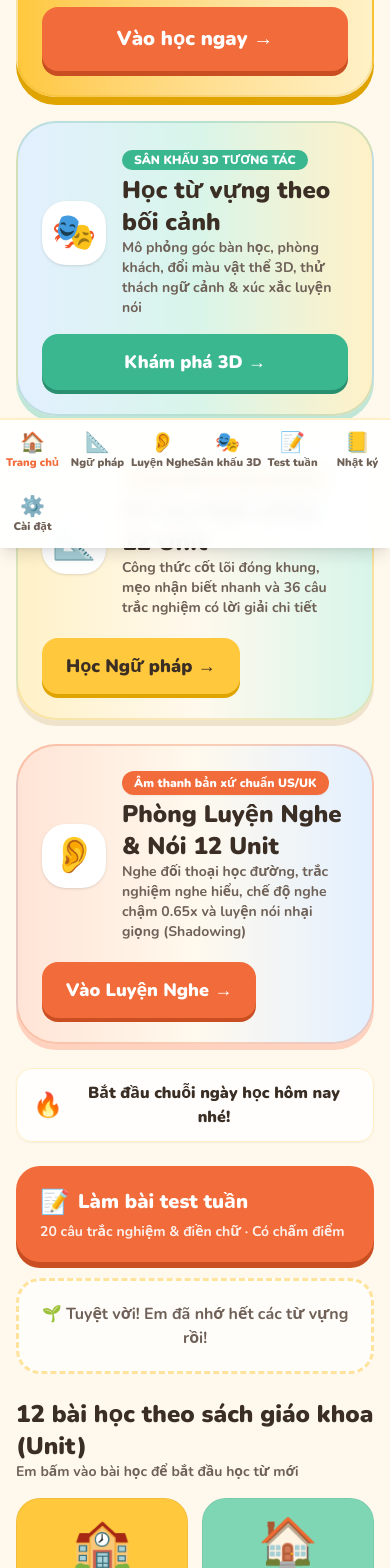
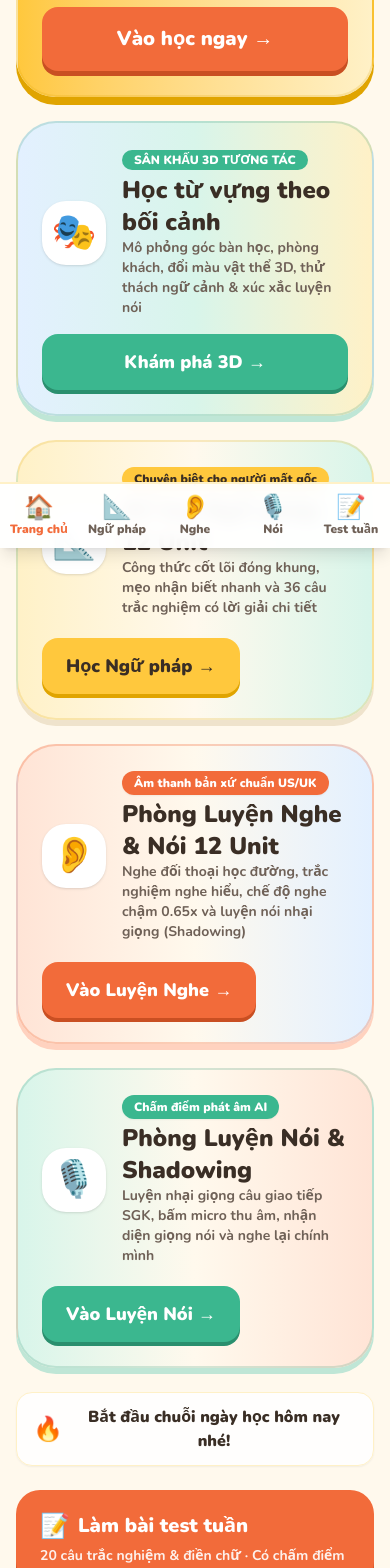
Before and after one commit to nghiatnhcmue/English-kid, a React (Vite) app: page / in a window 390 px wide. Shown: the part 296-1864 px from the top of the page. Built offline with nearby package versions, Linux system fonts and the light colour scheme.

Commit message:
feat: add dedicated Speaking & Shadowing Studio page, navbar link, and homepage banner

```diff
--- a/src/App.jsx
+++ b/src/App.jsx
@@ -15,11 +15,13 @@ import SettingsPage from './pages/SettingsPage.jsx';
 import TeacherPage from './pages/TeacherPage.jsx';
 import GrammarPage from './pages/GrammarPage.jsx';
 import ListeningPage from './pages/ListeningPage.jsx';
+import SpeakingPage from './pages/SpeakingPage.jsx';
 
 const NAV = [
   { to: '/', label: t.nav.home, icon: '🏠', end: true },
   { to: '/grammar', label: 'Ngữ pháp', icon: '📐' },
   { to: '/listening', label: 'Luyện Nghe', icon: '👂' },
+  { to: '/speaking', label: 'Luyện Nói', icon: '🎙️' },
   { to: '/unit/1/stage', label: t.nav.stage, icon: '🎭' },
   { to: '/test', label: t.nav.test, icon: '📝' },
   { to: '/journal', label: t.nav.journal, icon: '📒' },
@@ -146,26 +148,34 @@ function TopNavBar() {
   );
 }
 
+const MOBILE_NAV = [
+  { to: '/', label: 'Trang chủ', icon: '🏠', end: true },
+  { to: '/grammar', label: 'Ngữ pháp', icon: '📐' },
+  { to: '/listening', label: 'Nghe', icon: '👂' },
+  { to: '/speaking', label: 'Nói', icon: '🎙️' },
+  { to: '/test', label: 'Test tuần', icon: '📝' },
+];
+
 function BottomNav() {
   return (
     <nav
       className="no-print md:hidden fixed inset-x-0 bottom-0 z-30 border-t-2 border-banana-soft bg-white/95 pb-[env(safe-area-inset-bottom)] shadow-lg backdrop-blur"
       aria-label="Điều hướng điện thoại"
     >
-      <ul className="mx-auto grid max-w-lg grid-cols-6">
-        {NAV.map((item) => (
+      <ul className="mx-auto grid max-w-lg grid-cols-5">
+        {MOBILE_NAV.map((item) => (
           <li key={item.to}>
             <NavLink
               to={item.to}
               end={item.end}
               onClick={() => playSfx('click')}
               className={({ isActive }) =>
-                `flex min-h-16 flex-col items-center justify-center gap-0.5 text-[11px] font-black transition-colors ${
+                `flex min-h-16 flex-col items-center justify-center gap-0.5 text-xs font-black transition-colors ${
                   isActive ? 'text-peach' : 'text-ink-soft'
                 }`
               }
             >
-              <span className="text-xl leading-none" aria-hidden>
+              <span className="text-2xl leading-none" aria-hidden>
                 {item.icon}
               </span>
               <span className="whitespace-nowrap">{item.label}</span>
@@ -194,6 +204,7 @@ export default function App() {
               <Route path="/" element={<HomePage />} />
               <Route path="/grammar" element={<Fresh component={GrammarPage} />} />
               <Route path="/listening" element={<Fresh component={ListeningPage} />} />
+              <Route path="/speaking" element={<Fresh component={SpeakingPage} />} />
               <Route path="/unit/:unitId" element={<UnitPage />} />
               <Route path="/unit/:unitId/stage/:sceneId?" element={<Fresh component={StagePage} />} />
               <Route path="/unit/:unitId/:mode" element={<Fresh component={PracticePage} />} />
--- a/src/components/stations/ShadowingStation.jsx
+++ b/src/components/stations/ShadowingStation.jsx
@@ -7,12 +7,12 @@ import { similarity, speakingLevel } from '../../utils/scene.js';
 import { playSfx } from '../../utils/sfx.js';
 import { useSettings } from '../../settings.jsx';
 
-export default function ShadowingStation({ unit, onFinish }) {
+export default function ShadowingStation({ unit, initialTab = 'listening', onFinish }) {
   const { settings } = useSettings();
   const listening = unit?.listening;
   const speaking = unit?.speaking;
 
-  const [activeTab, setActiveTab] = useState('listening'); // 'listening' | 'speaking'
+  const [activeTab, setActiveTab] = useState(initialTab); // 'listening' | 'speaking'
   const [listenAnswered, setListenAnswered] = useState(false);
   const [listenSelected, setListenSelected] = useState(null);
 
--- a/src/pages/HomePage.jsx
+++ b/src/pages/HomePage.jsx
@@ -161,6 +161,35 @@ export default function HomePage() {
         </div>
       </section>
 
+      {/* Khối Banner: Phòng Luyện Nói & Chấm điểm phát âm AI */}
+      <section aria-label="Phòng Luyện Nói" className="overflow-hidden rounded-[2.5rem] bg-gradient-to-r from-mint-soft via-cream to-peach-soft p-6 sm:p-7 shadow-[0_6px_0_#bfe6d6] border-2 border-mint-dark/20">
+        <div className="flex flex-col sm:flex-row items-start sm:items-center justify-between gap-5">
+          <div className="flex items-center gap-4">
+            <span className="flex h-16 w-16 shrink-0 items-center justify-center rounded-3xl bg-white text-4xl shadow-sm" aria-hidden>
+              🎙️
+            </span>
+            <div>
+              <span className="rounded-full bg-mint text-white px-3 py-1 text-xs font-black shadow-xs">
+                Chấm điểm phát âm AI
+              </span>
+              <h2 className="mt-1 text-2xl sm:text-3xl font-black text-ink">
+                Phòng Luyện Nói & Shadowing
+              </h2>
+              <p className="text-sm sm:text-base font-bold text-ink-soft">
+                Luyện nhại giọng câu giao tiếp SGK, bấm micro thu âm, nhận diện giọng nói và nghe lại chính mình
+              </p>
+            </div>
+          </div>
+          <Link
+            to="/speaking"
+            onClick={() => playSfx('click')}
+            className="inline-flex min-h-14 shrink-0 items-center justify-center gap-2 rounded-2xl bg-mint px-6 text-lg font-black text-white shadow-[0_4px_0_var(--color-mint-dark)] hover:-translate-y-0.5 active:translate-y-1 active:shadow-none transition-all cursor-pointer text-center"
+          >
+            <span>Vào Luyện Nói →</span>
+          </Link>
+        </div>
+      </section>
+
       {/* Chuỗi ngày học liên tiếp */}
       <div className="flex items-center justify-center gap-2 rounded-2xl bg-white/90 border border-banana-soft px-4 py-3 text-center text-base sm:text-lg font-black text-ink shadow-xs">
         <span className="text-2xl" aria-hidden>🔥</span>
--- /dev/null
+++ b/src/pages/SpeakingPage.jsx
@@ -0,0 +1,91 @@
+import { useState } from 'react';
+import { listUnits, getUnit } from '../utils/data.js';
+import { PageHeader, Button3D } from '../components/ui.jsx';
+import ShadowingStation from '../components/stations/ShadowingStation.jsx';
+import { playSfx } from '../utils/sfx.js';
+import { Mic, Sparkles } from 'lucide-react';
+
+export default function SpeakingPage() {
+  const units = listUnits();
+  const [selectedUnitId, setSelectedUnitId] = useState(1);
+  const currentUnit = getUnit(selectedUnitId);
+
+  return (
+    <div className="flex flex-col gap-6">
+      <PageHeader
+        title="🎙️ Phòng Luyện Nói & Chấm điểm AI"
+        subtitle="12 bài luyện phát âm & nhại giọng chuẩn bản xứ (Shadowing) · Thu âm so sánh với giọng mẫu"
+        backTo="/"
+        backLabel="Trang chủ"
+      />
+
+      {/* Hướng dẫn phương pháp Luyện Nói cho học sinh mất gốc */}
+      <section className="flex items-center gap-3.5 rounded-3xl bg-gradient-to-r from-peach-soft via-cream to-banana-soft p-4 sm:p-5 border-2 border-peach/30 shadow-xs">
+        <span className="flex h-12 w-12 shrink-0 items-center justify-center rounded-2xl bg-white text-2xl shadow-xs" aria-hidden>
+          🎙️
+        </span>
+        <div className="flex-1 text-sm sm:text-base font-bold text-ink">
+          <p className="font-black text-peach-dark">Phương pháp Nhại giọng (Shadowing) hiệu quả:</p>
+          <p className="text-ink-soft mt-0.5">
+            1. Bấm loa nghe người bản xứ đọc mẫu $\rightarrow$ 2. Bấm Micro đọc to, tự tin theo phiên âm $\rightarrow$ 3. Xem AI chấm điểm và bấm <strong>&quot;Nghe lại giọng của em&quot;</strong> để so sánh!
+          </p>
+        </div>
+      </section>
+
+      {/* Thanh chọn 12 Unit dạng cuộn ngang */}
+      <nav aria-label="Chọn bài học luyện nói" className="flex flex-col gap-2">
+        <span className="text-xs font-black uppercase text-ink-soft tracking-wider">
+          Chọn Unit để luyện nói (12 bài học):
+        </span>
+        <div className="flex gap-2 overflow-x-auto pb-2 scrollbar-none">
+          {units.map((u) => {
+            const isSelected = selectedUnitId === u.unitId;
+            return (
+              <button
+                key={u.unitId}
+                type="button"
+                onClick={() => {
+                  playSfx('click');
+                  setSelectedUnitId(u.unitId);
+                }}
+                className={`flex shrink-0 items-center gap-2 rounded-2xl px-4 py-2.5 text-sm sm:text-base font-black transition-all cursor-pointer select-none ${
+                  isSelected
+                    ? 'bg-peach text-white shadow-[0_4px_0_var(--color-peach-dark)] scale-105 ring-2 ring-peach-dark/30'
+                    : 'bg-white text-ink-soft hover:bg-cream hover:text-ink shadow-xs border border-banana-soft'
+                }`}
+              >
+                <span className="text-lg leading-none" aria-hidden>{u.emoji}</span>
+                <span>Unit {u.unitId}</span>
+              </button>
+            );
+          })}
+        </div>
+      </nav>
+
+      {/* Nội dung Luyện Nói của Unit được chọn */}
+      {currentUnit && (
+        <div className="flex flex-col gap-5">
+          <div className="flex flex-wrap items-center justify-between gap-3 rounded-2xl bg-white p-4 shadow-xs border-2 border-banana-soft">
+            <div>
+              <span className="rounded-full bg-cream px-3 py-1 text-xs font-black text-ink-soft">
+                Unit {currentUnit.unitId}: {currentUnit.titleEn}
+              </span>
+              <h2 className="mt-1 text-xl sm:text-2xl font-black text-ink">
+                Luyện câu: &quot;{currentUnit.speaking?.targetSentence}&quot;
+              </h2>
+            </div>
+            <Button3D
+              tone="mint"
+              to={`/unit/${currentUnit.unitId}/stage`}
+              className="px-4 py-2 text-sm sm:text-base"
+            >
+              <span>🎭 Nói cùng Sân khấu 3D →</span>
+            </Button3D>
+          </div>
+
+          <ShadowingStation unit={currentUnit} initialTab="speaking" onFinish={() => {}} />
+        </div>
+      )}
+    </div>
+  );
+}
```
Also changed, not shown: scripts/populate-stations.mjs (line endings or trailing spaces), src/pages/GrammarPage.jsx (line endings or trailing spaces), src/pages/ListeningPage.jsx (line endings or trailing spaces).
